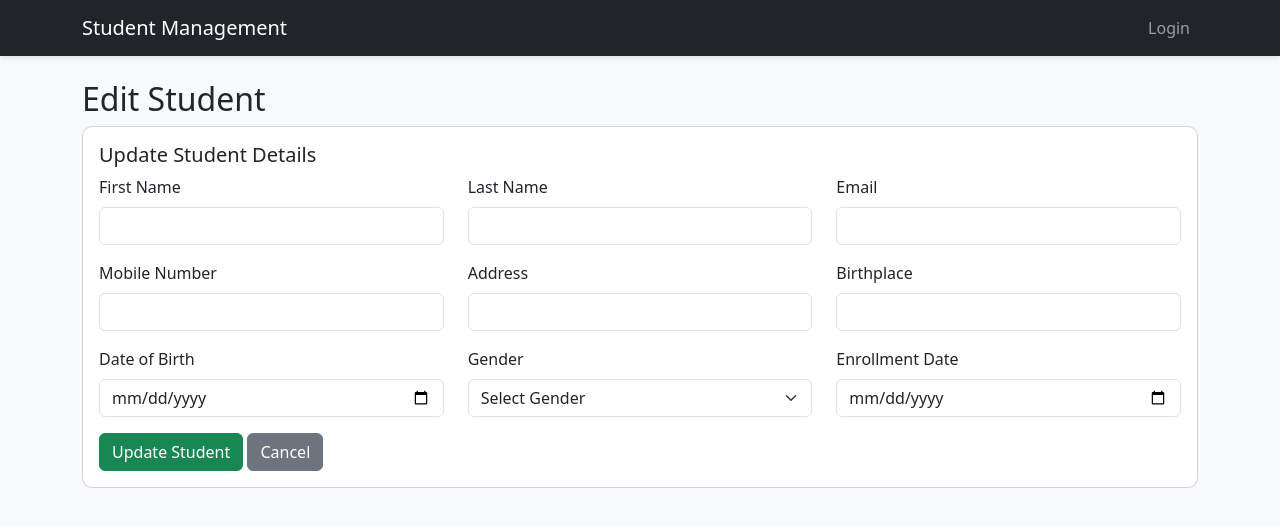
After one commit to GlockyDeep/Student_Adminstration, a Flask app: template templates/edit_student.html in a window 1280 px wide. The commit adds this page. Shown: the top 527 px of the page. Run offline with Flask 3, Linux system fonts and the light colour scheme; the template is opened without the code that fills it, so the values that code supplies are empty.

Commit message:
Added a way to Edit and delete Students :D

```diff
--- a/app.py
+++ b/app.py
@@ -32,7 +32,7 @@ def login():
 def students():
     if 'user_id' not in session:
         return redirect(url_for('login'))
-    # Fetch students with their enrolled programs formatted as "code (name)"
+    # Fetch students with their enrolled programs
     cursor.execute("""
         SELECT s.*,
                GROUP_CONCAT(CONCAT(p.program_code, ' (', p.program_name, ')')) as programs
@@ -63,7 +63,7 @@ def add_student():
     date_of_birth = request.form.get('date_of_birth')
     gender = request.form.get('gender')
     enrollment_date = request.form.get('enrollment_date')
-    program_id = request.form.get('program_id')  # Selected program
+    program_id = request.form.get('program_id')
 
     # Insert student
     cursor.execute(
@@ -77,8 +77,8 @@ def add_student():
 
     # Get the newly inserted student_id
     cursor.execute("SELECT LAST_INSERT_ID() as student_id")
+
     student_id = cursor.fetchone()['student_id']
-
     # Insert enrollment if a program is selected
     if program_id:
         cursor.execute(
@@ -90,6 +90,74 @@ def add_student():
     flash('Student added successfully')
     return redirect(url_for('students'))
 
+# Students - Edit
+@app.route('/students/edit/<int:student_id>', methods=['GET', 'POST'])
+def edit_student(student_id):
+    if 'user_id' not in session:
+        return redirect(url_for('login'))
+
+    # Fetch student data
+    cursor.execute("SELECT * FROM students WHERE student_id = %s", (student_id,))
+    student = cursor.fetchone()
+    if not student:
+        flash('Student not found')
+        return redirect(url_for('students'))
+
+    if request.method == 'POST':
+        first_name = request.form['first_name']
+        last_name = request.form['last_name']
+        email = request.form['email']
+
+        mobile_number = request.form.get('mobile_number')
+        address = request.form.get('address')
+        birthplace = request.form.get('birthplace')
+
+        date_of_birth = request.form.get('date_of_birth')
+        gender = request.form.get('gender')
+        enrollment_date = request.form.get('enrollment_date')
+
+        # Update student
+        cursor.execute(
+            """
+            UPDATE students
+            SET first_name = %s, last_name = %s, email = %s,
+                mobile_number = %s, address = %s, birthplace = %s,
+                date_of_birth = %s, gender = %s, enrollment_date = %s
+            WHERE student_id = %s
+            """,
+            (first_name, last_name, email, mobile_number, address,
+             birthplace, date_of_birth or None, gender or None,
+             enrollment_date or None, student_id)
+        )
+        db.commit()
+        flash('Student updated successfully')
+        return redirect(url_for('students'))
+
+    # Fetch all programs for the edit form
+    cursor.execute("SELECT * FROM programs")
+    programs = cursor.fetchall()
+    # Fetch enrolled programs for the student
+    cursor.execute("""
+        SELECT p.program_id
+        FROM enrollments e
+        JOIN programs p ON e.program_id = p.program_id
+        WHERE e.student_id = %s
+    """, (student_id,))
+    enrolled_programs = [p['program_id'] for p in cursor.fetchall()]
+
+    return render_template('edit_student.html', student=student, programs=programs, enrolled_programs=enrolled_programs)
+
+# Students - Delete
+@app.route('/students/delete/<int:student_id>', methods=['POST'])
+def delete_student(student_id):
+    if 'user_id' not in session:
+        return redirect(url_for('login'))
+
+    cursor.execute("DELETE FROM students WHERE student_id = %s", (student_id,))
+    db.commit()
+    flash('Student deleted successfully')
+    return redirect(url_for('students'))
+
 # Logout
 @app.route('/logout')
 def logout():
--- /dev/null
+++ b/templates/edit_student.html
@@ -0,0 +1,60 @@
+{% extends 'base.html' %}
+{% block content %}
+<h2>Edit Student</h2>
+<div class="card mb-4">
+    <div class="card-body">
+        <h5>Update Student Details</h5>
+        <form method="POST" action="{{ url_for('edit_student', student_id=student.student_id) }}">
+            <div class="row">
+                <div class="col-md-4 mb-3">
+                    <label for="first_name" class="form-label">First Name</label>
+                    <input type="text" class="form-control" id="first_name" name="first_name" value="{{ student.first_name }}" required>
+                </div>
+                <div class="col-md-4 mb-3">
+                    <label for="last_name" class="form-label">Last Name</label>
+                    <input type="text" class="form-control" id="last_name" name="last_name" value="{{ student.last_name }}" required>
+                </div>
+                <div class="col-md-4 mb-3">
+                    <label for="email" class="form-label">Email</label>
+                    <input type="email" class="form-control" id="email" name="email" value="{{ student.email }}" required>
+                </div>
+
+                <div class="col-md-4 mb-3">
+                    <label for="mobile_number" class="form-label">Mobile Number</label>
+                    <input type="text" class="form-control" id="mobile_number" name="mobile_number" value="{{ student.mobile_number or '' }}">
+                </div>
+                <div class="col-md-4 mb-3">
+                    <label for="address" class="form-label">Address</label>
+                    <input type="text" class="form-control" id="address" name="address" value="{{ student.address or '' }}">
+                </div>
+                <div class="col-md-4 mb-3">
+                    <label for="birthplace" class="form-label">Birthplace</label>
+                    <input type="text" class="form-control" id="birthplace" name="birthplace" value="{{ student.birthplace or '' }}">
+                </div>
+
+                <div class="col-md-4 mb-3">
+                    <label for="date_of_birth" class="form-label">Date of Birth</label>
+                    <input type="date" class="form-control" id="date_of_birth" name="date_of_birth" value="{{ student.date_of_birth or '' }}">
+                </div>
+                <div class="col-md-4 mb-3">
+                    <label for="gender" class="form-label">Gender</label>
+                    <select class="form-select" id="gender" name="gender">
+                        <option value="" {% if not student.gender %}selected{% endif %}>Select Gender</option>
+                        <option value="Male" {% if student.gender == 'Male' %}selected{% endif %}>Male</option>
+                        <option value="Female" {% if student.gender == 'Female' %}selected{% endif %}>Female</option>
+                        <option value="Other" {% if student.gender == 'Other' %}selected{% endif %}>Other</option>
+                    </select>
+                </div>
+                <div class="col-md-4 mb-3">
+                    <label for="enrollment_date" class="form-label">Enrollment Date</label>
+                    <input type="date" class="form-control" id="enrollment_date" name="enrollment_date" value="{{ student.enrollment_date or '' }}">
+                </div>
+                <div class="col-md-12">
+                    <button type="submit" class="btn btn-success">Update Student</button>
+                    <a href="{{ url_for('students') }}" class="btn btn-secondary">Cancel</a>
+                </div>
+            </div>
+        </form>
+    </div>
+</div>
+{% endblock %}
```
Also changed, not shown: templates/students.html (+7 -1 lines).
